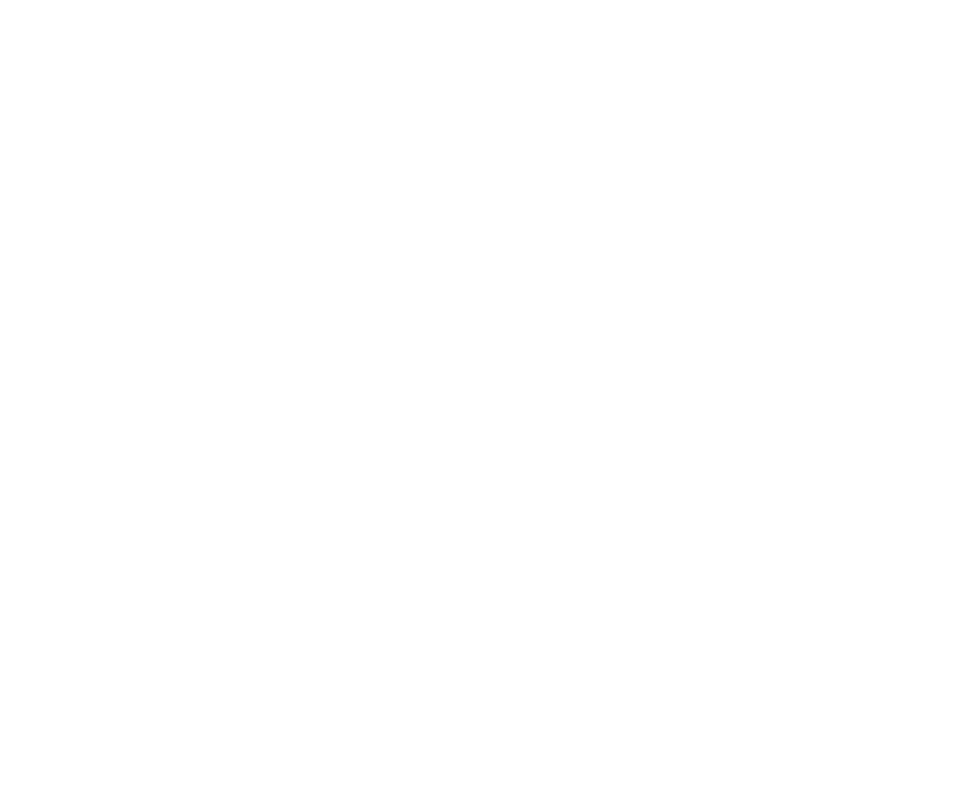
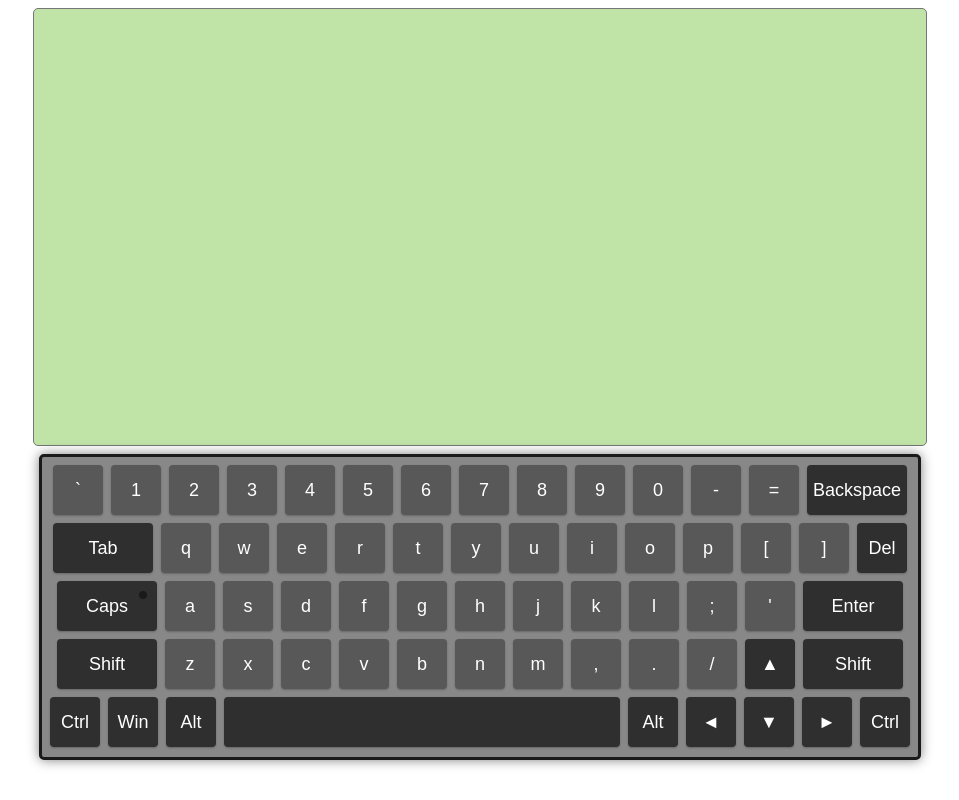
Before and after one commit to aapanasov/virtual-keyboard, a website: page index.html in a window 1280 px wide. Shown: the whole page, without its empty margins (160-1119 px from the left). Drawn offline with Linux system fonts and the light colour scheme.

Commit message:
feat: add keyboard layout

```diff
--- a/index.html
+++ b/index.html
@@ -11,6 +11,8 @@
 </head>
 
 <body>
+    <textarea name="text" id="textarea" cols="90" rows="30"></textarea>
+
     <script src="./script.js"></script>
 </body>
 
--- a/script.js
+++ b/script.js
@@ -0,0 +1,215 @@
+const Keyboard = {
+  elements: {
+    main: null,
+    keysContainer: null,
+    key: [],
+  },
+
+  eventHandlers: {
+    oninput: null,
+  },
+
+  properties: {
+    value: '',
+    capsLock: false,
+    lang: 'en',
+  },
+
+  init() {
+    // Create main elements
+    this.elements.main = document.createElement('div');
+    this.elements.keysContainer = document.createElement('div');
+
+    // Setup main elements
+    this.elements.main.classList.add('keyboard');
+    this.elements.keysContainer.classList.add('keyboard__keys');
+    this.elements.keysContainer.append(this.createKeys());
+
+    // Add to DOM
+    this.elements.main.append(this.elements.keysContainer);
+    document.body.append(this.elements.main);
+  },
+
+  createKeys() {
+    const fragment = document.createDocumentFragment();
+    const keyLayout = [
+      '`', '1', '2', '3', '4', '5', '6', '7', '8', '9', '0', '-', '=', 'backspace',
+      'tab', 'q', 'w', 'e', 'r', 't', 'y', 'u', 'i', 'o', 'p', '[', ']', 'del',
+      'caps', 'a', 's', 'd', 'f', 'g', 'h', 'j', 'k', 'l', ';', '\'', 'enter',
+      'shift', 'z', 'x', 'c', 'v', 'b', 'n', 'm', ',', '.', '/', 'up', 'shift-r',
+      'ctrl', 'win', 'alt', 'space', 'alt', 'left', 'down', 'right', 'ctrl',
+    ];
+
+    keyLayout.forEach((key) => {
+      const keyElement = document.createElement('button');
+      const lineBreak = ['backspace', 'del', 'enter', 'shift-r'].indexOf(key) !== -1;
+      keyElement.setAttribute('type', 'button');
+      keyElement.classList.add('keyboard__key');
+
+      switch (key) {
+        case 'backspace':
+          keyElement.classList.add('keyboard__key--wide', 'keyboard__key--dark');
+          keyElement.innerText = 'Backspace';
+
+          keyElement.addEventListener('click', () => {
+            this.properties.value = this.properties.value
+              .substring(0, this.properties.value.length - 1);
+            this.triggerEvent('oninput');
+          });
+          break;
+
+        case 'del':
+          keyElement.classList.add('keyboard__key', 'keyboard__key--dark');
+          keyElement.innerText = 'Del';
+
+          keyElement.addEventListener('click', () => {
+            this.properties.value = this.properties.value
+              .substring(0, this.properties.value.length - 1);
+            this.triggerEvent('oninput');
+          });
+          break;
+
+        case 'caps':
+          keyElement.classList.add(
+            'keyboard__key--wide',
+            'keyboard__key--activatable',
+            'keyboard__key--dark',
+          );
+          keyElement.innerText = 'Caps';
+
+          keyElement.addEventListener('click', () => {
+            this.toggleCapsLock();
+            keyElement.classList.toggle('keyboard__key--active', this.properties.capsLock);
+          });
+          break;
+
+        case 'shift':
+          keyElement.classList.add('keyboard__key--wide', 'keyboard__key--dark');
+          keyElement.innerText = 'Shift';
+
+          keyElement.addEventListener('click', () => {
+            this.toggleCapsLock();
+            keyElement.classList.toggle('keyboard__key--active', this.properties.capsLock);
+          });
+          break;
+
+        case 'shift-r':
+          keyElement.classList.add('keyboard__key--wide', 'keyboard__key--dark');
+          keyElement.innerText = 'Shift';
+
+          keyElement.addEventListener('click', () => {
+            this.toggleCapsLock();
+            keyElement.classList.toggle('keyboard__key--active', this.properties.capsLock);
+          });
+          break;
+        case 'ctrl':
+          keyElement.classList.add('keyboard__key', 'keyboard__key--dark');
+          keyElement.innerText = 'Ctrl';
+
+          keyElement.addEventListener('click', () => { });
+          break;
+        case 'win':
+          keyElement.classList.add('keyboard__key', 'keyboard__key--dark');
+          keyElement.innerText = 'Win';
+
+          keyElement.addEventListener('click', () => {
+
+          });
+          break;
+        case 'alt':
+          keyElement.classList.add('keyboard__key', 'keyboard__key--dark');
+          keyElement.innerText = 'Alt';
+
+          keyElement.addEventListener('click', () => {
+
+          });
+          break;
+
+        case 'left':
+          keyElement.classList.add('keyboard__key', 'keyboard__key--dark');
+          keyElement.innerText = '◄';
+
+          keyElement.addEventListener('click', () => { });
+          break;
+
+        case 'up':
+          keyElement.classList.add('keyboard__key', 'keyboard__key--dark');
+          keyElement.innerText = '▲';
+
+          keyElement.addEventListener('click', () => { });
+          break;
+
+        case 'right':
+          keyElement.classList.add('keyboard__key', 'keyboard__key--dark');
+          keyElement.innerText = '►';
+
+          keyElement.addEventListener('click', () => { });
+          break;
+
+        case 'down':
+          keyElement.classList.add('keyboard__key', 'keyboard__key--dark');
+          keyElement.innerText = '▼';
+
+          keyElement.addEventListener('click', () => { });
+          break;
+
+        case 'enter':
+          keyElement.classList.add('keyboard__key--wide', 'keyboard__key--dark');
+          keyElement.innerText = 'Enter';
+
+          keyElement.addEventListener('click', () => {
+            this.properties.value += '\n';
+            this.triggerEvent('oninput');
+          });
+          break;
+
+        case 'space':
+          keyElement.classList.add('keyboard__key--extra-wide', 'keyboard__key--dark');
+          keyElement.innerText = '';
+
+          keyElement.addEventListener('click', () => {
+            this.properties.value += ' ';
+            this.triggerEvent('oninput');
+          });
+          break;
+        case 'tab':
+          keyElement.classList.add('keyboard__key--wide', 'keyboard__key--dark');
+          keyElement.innerText = 'Tab';
+
+          keyElement.addEventListener('click', () => {
+            this.properties.value += '\t';
+            this.triggerEvent('oninput');
+          });
+          break;
+        default:
+          keyElement.textContent = key.toLocaleLowerCase();
+          keyElement.addEventListener('click', () => {
+            this.properties.value += this.properties.capsLock
+              ? key.toUpperCase()
+              : key.toLocaleLowerCase();
+
+            this.triggerEvent('oninput');
+          });
+          break;
+      }
+      fragment.append(keyElement);
+      if (lineBreak) {
+        fragment.append(document.createElement('br'));
+      }
+    });
+
+    return fragment;
+  },
+
+  triggerEvent(handleName) {
+    console.log(`Event Triggered! Event name: ${handleName}`);
+  },
+
+  toggleCapsLock() {
+    console.log('CapsLock Triggered!');
+  },
+};
+
+window.addEventListener('DOMContentLoaded', () => {
+  Keyboard.init();
+});
--- a/style.scss
+++ b/style.scss
@@ -0,0 +1,87 @@
+textarea {
+    display: block;
+    width: 876px;
+    height: 420px;
+    resize: none;
+    margin: 0 auto;
+    border-radius: 5px;
+    background-color: #c0e4a8;
+    padding: 8px;
+    margin-bottom: 8px;
+    font-size: larger;
+    font-family: monospace;
+}
+
+
+.keyboard {
+    width: 876px;
+    height: 300px;
+    margin: 0 auto;
+    background-color: #888888;
+    border: 3px solid #191A19;
+    border-radius: 5px;
+    box-shadow: 0 0 12px rgba($color: #000000, $alpha: 0.5);
+    user-select: none;
+}
+
+.keyboard__keys {
+    padding: 4px;
+    text-align: center;
+}
+
+.keyboard__key {
+    height: 50px;
+    width: 50px;
+    border-radius: 4px;
+    border: none;
+    padding: 0;
+    margin: 4px;
+    position: relative;
+    background-color: rgba($color: #191A19, $alpha: 0.44);
+    box-shadow: 0 1px 2px rgba($color: #191A19, $alpha: 0.3);
+    color: white;
+    font-size: large;
+    cursor: pointer;
+    display: inline-flex;
+    align-items: center;
+    justify-content: center;
+    vertical-align: top;
+    transition: 0.3s;
+
+    &:hover {
+        background-color: #83BD75;
+    }
+
+    &:active {
+        background-color: #B4E197;
+        border-radius: 12px;
+        box-shadow: none;
+    }
+}
+
+.keyboard__key--wide {
+    width: 100px;
+}
+
+.keyboard__key--extra-wide {
+    width: 396px;
+}
+
+.keyboard__key--activatable::after {
+    content: '';
+    top: 10px;
+    right: 10px;
+    position: absolute;
+    width: 8px;
+    height: 8px;
+    background-color: #191A19;
+    border-radius: 4px;
+}
+
+.keyboard__key--active::after {
+    background-color: #5ad45a;
+}
+
+.keyboard__key--dark {
+    background-color: rgba(25, 26, 25, 0.8);
+}
```
Also changed, not shown: style.css, 1 other file.
